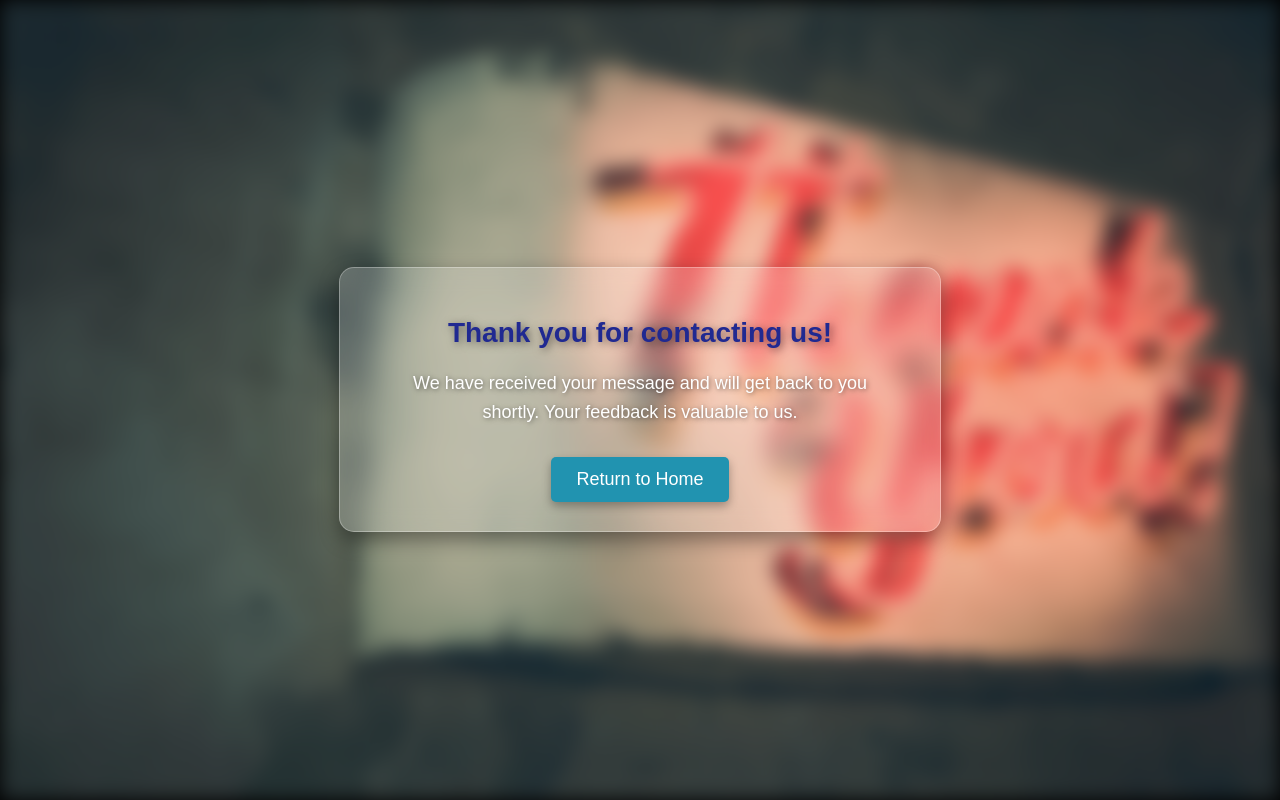
After one commit to VedantKale106/PuneJourney, a Flask app: page /success in a window 1280 px wide. The commit adds this page. Run offline with Flask 3, Linux system fonts and the light colour scheme.

Commit message:
Added Backend for Contact us page and made a Success Page for message sent

```diff
--- a/app.py
+++ b/app.py
@@ -9,7 +9,7 @@ client = MongoClient('mongodb://localhost:27017/')
 db = client['tourist_app']
 users_collection = db['users']
 places_collection = db['destinations']
-
+messages_collection = db["messages"]
 @app.route('/search')
 def search():
     query = request.args.get('q', '').strip()
@@ -163,9 +163,27 @@ def gallery():
     return render_template('gallery.html', places=places)
 
 # Contact Us route
-@app.route('/contact-us')
+@app.route('/contact-us', methods=["GET", "POST"])
 def contact_us():
+    if request.method == "POST":
+        # Get form data
+        name = request.form.get("name")
+        email = request.form.get("email")
+        message = request.form.get("message")
+
+        # Store in MongoDB
+        messages_collection.insert_one({
+            "name": name,
+            "email": email,
+            "message": message
+        })
+
+        return redirect(url_for("success"))  # Redirect or render success page if needed
     return render_template('contact_us.html')
+
+@app.route('/success')
+def success():
+    return render_template('success.html')
 
 # About Us route
 @app.route('/about-us')
--- a/templates/contact_us.html
+++ b/templates/contact_us.html
@@ -320,7 +320,7 @@ body::before {
     </header>
 
     <main class="main-content">
-        <form class="contact-form">
+        <form class="contact-form" method="POST" action="/contact-us">
             <h1 class="form-title">Get in Touch</h1>
             <div class="form-group">
                 <label for="name">Name</label>
@@ -336,6 +336,7 @@ body::before {
             </div>
             <button type="submit" class="submit-btn">Send Message</button>
         </form>
+
     </main>
 </body>
 </html>
--- /dev/null
+++ b/templates/success.html
@@ -0,0 +1,115 @@
+<!DOCTYPE html>
+<html lang="en">
+<head>
+    <meta charset="UTF-8">
+    <meta name="viewport" content="width=device-width, initial-scale=1.0">
+    <title>Success</title>
+    <style>
+        @keyframes fadeIn {
+            from {
+                opacity: 0;
+                transform: scale(0.9);
+            }
+            to {
+                opacity: 1;
+                transform: scale(1);
+            }
+        }
+
+        @keyframes slideUp {
+            from {
+                opacity: 0;
+                transform: translateY(30px);
+            }
+            to {
+                opacity: 1;
+                transform: translateY(0);
+            }
+        }
+
+        body {
+            font-family: 'Arial', sans-serif;
+            margin: 0;
+            height: 100vh;
+            display: flex;
+            justify-content: center;
+            align-items: center;
+            overflow: hidden;
+            background: #000;
+        }
+
+        /* Add and blur the background image */
+        body::before {
+            content: '';
+            position: absolute;
+            top: 0;
+            left: 0;
+            width: 100%;
+            height: 100%;
+            background: url('/static/images/success.jpg') no-repeat center center/cover;
+            filter: blur(10px);
+            z-index: -1;
+            animation: fadeIn 2s ease-in-out;
+        }
+
+        .success-container {
+            background-color: rgba(255, 255, 255, 0.2);
+            color: #fff;
+            padding: 30px 50px;
+            border-radius: 15px;
+            box-shadow: 0 8px 20px rgba(0, 0, 0, 0.4);
+            max-width: 500px;
+            width: 90%;
+            text-align: center;
+            backdrop-filter: blur(10px);
+            border: 1px solid rgba(255, 255, 255, 0.3);
+            animation: fadeIn 1.5s ease-in-out;
+        }
+
+        .success-message {
+            font-size: 28px;
+            font-weight: bold;
+            margin-bottom: 20px;
+            color: #202991;
+            text-shadow: 2px 2px 8px rgba(0, 0, 0, 0.5);
+            animation: slideUp 1s ease-in-out;
+        }
+
+        .success-details {
+            font-size: 18px;
+            margin-bottom: 30px;
+            line-height: 1.6;
+            text-shadow: 1px 1px 5px rgba(0, 0, 0, 0.5);
+            animation: slideUp 1.2s ease-in-out;
+        }
+
+        a {
+            display: inline-block;
+            background-color: #2193b0;
+            color: #fff;
+            text-decoration: none;
+            font-size: 18px;
+            padding: 12px 25px;
+            border-radius: 5px;
+            transition: background-color 0.3s ease, transform 0.2s ease;
+            box-shadow: 0 4px 10px rgba(0, 0, 0, 0.3);
+            animation: slideUp 1.4s ease-in-out;
+        }
+
+        a:hover {
+            background-color: #176f8a;
+            transform: translateY(-3px);
+        }
+    </style>
+</head>
+<body>
+    <div class="success-container">
+        <h1 class="success-message">Thank you for contacting us!</h1>
+        <p class="success-details">
+            We have received your message and will get back to you shortly.
+            Your feedback is valuable to us.
+        </p>
+        <a href="/home">Return to Home</a>
+    </div>
+</body>
+</html>
```
Also changed, not shown: templates/home.html (+4 -6 lines), static/images/success.jpg (added).
